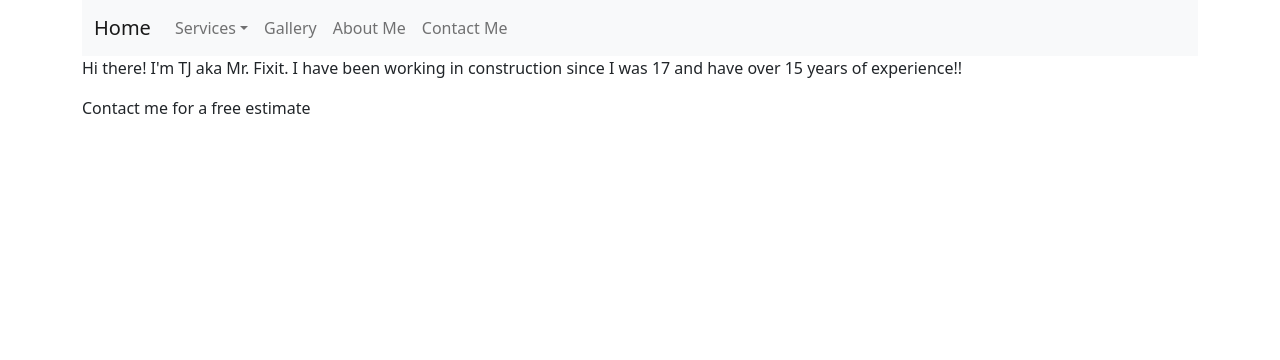
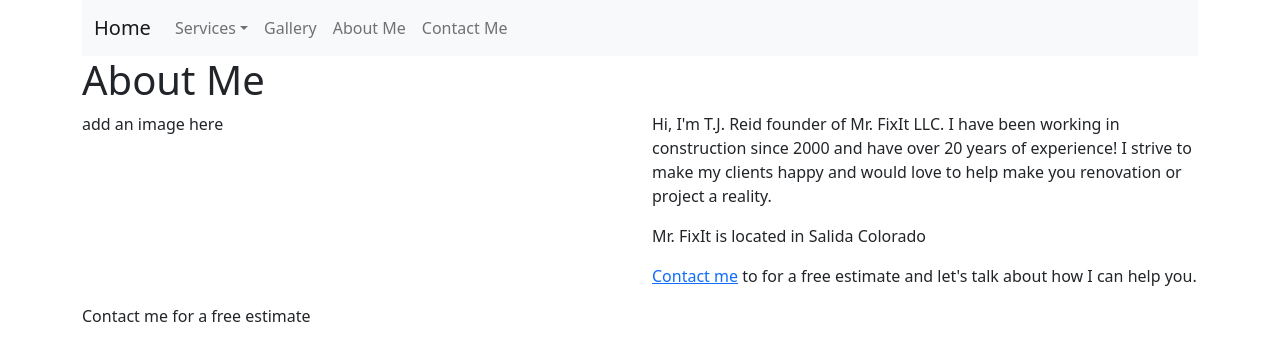
Before and after one commit to BitForgeCraftedCode/Mr-Fixit, a Gatsby site: page /about in a window 1280 px wide. Built offline with nearby package versions, Linux system fonts and the light colour scheme; Gatsby itself is replaced by a stand-in of ours.

Commit message:
add some content to about page

```diff
--- a/gatsby-config.js
+++ b/gatsby-config.js
@@ -3,7 +3,7 @@
  */
 module.exports = {
   siteMetadata: {
-    title: `Mr. Fixit Handyman Service`,
+    title: `Mr. Fix It LLC. | Salida Colorado's best handyman service`,
     description: `Your go to handyman for all kinds of projects. Services include general handyman, kitchen and bath, tile, panting, and carpentry.`,
     siteUrl: `https://mrfixitsalida.com/`,
   },
--- a/src/components/layout.js
+++ b/src/components/layout.js
@@ -8,8 +8,7 @@ import 'bootstrap/dist/css/bootstrap.min.css'
 
 const Layout = ({children}) => {
 	return (
-		<Container>
-
+		<Container fluid="lg">
 			<Navbar bg="light" expand="lg">
 	      <Container>
 	        <Navbar.Brand as={Link} to="/">Home</Navbar.Brand>
@@ -30,7 +29,6 @@ const Layout = ({children}) => {
 	        </Navbar.Collapse>
 	      </Container>
 		  </Navbar>
-
 			{children}
 			<footer>
 				<p>
--- a/src/pages/about.js
+++ b/src/pages/about.js
@@ -1,11 +1,26 @@
 import * as React from 'react'
+import { Link } from 'gatsby'
 import Layout from '../components/layout'
+import Row from 'react-bootstrap/Row';
+import Col from 'react-bootstrap/Col';
 import { Seo } from "../components/seo"
 
 const AboutPage = () => {
   return (
     <Layout>
-      <p>Hi there! I'm TJ aka Mr. Fixit. I have been working in construction since I was 17 and have over 15 years of experience!!</p>
+        <h1>About Me</h1>
+        <Row>
+          <Col xs={12} md={6} lg={6}>add an image here</Col>
+          <Col xs={12} md={6} lg={6}>
+            <p>
+              Hi, I'm T.J. Reid founder of Mr. FixIt LLC. I have been working in construction since 2000
+              and have over 20 years of experience! I strive to make my clients happy and would love to
+              help make you renovation or project a reality.
+            </p>
+            <p>Mr. FixIt is located in Salida Colorado</p>
+            <p><Link to="/contact">Contact me</Link> to for a free estimate and let's talk about how I can help you.</p>
+          </Col>
+        </Row>
     </Layout>
   )
 }
```
Lines whose indentation alone changed are shown as unchanged.
